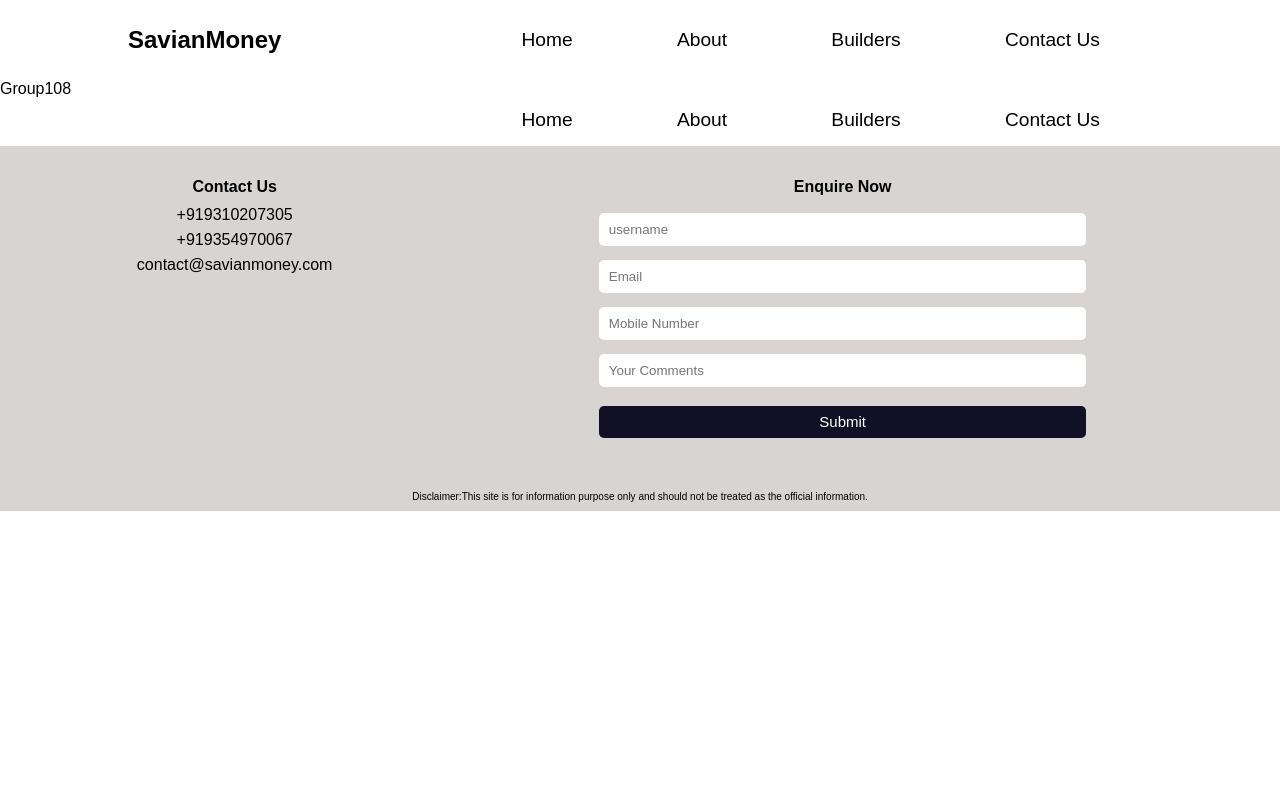
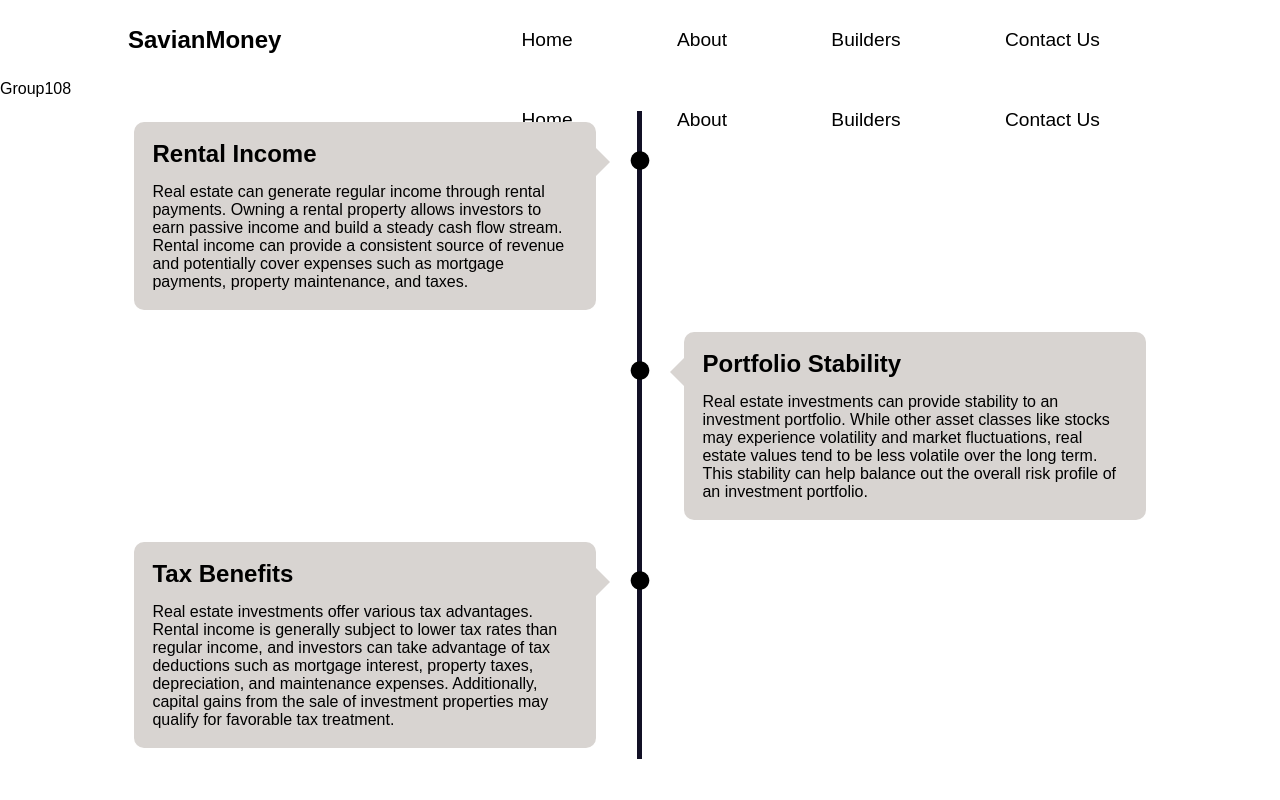
Before and after one commit to ns031/Savian_Money, a React (Create React App) app in the folder savian/: page /grp108 in a window 1280 px wide. Shown: the top 800 px of the page. Built offline with nearby package versions, Linux system fonts and the light colour scheme.

Commit message:
advantages timeline

```diff
--- a/savian/src/App.js
+++ b/savian/src/App.js
@@ -12,6 +12,7 @@ import Bhutani from './Allbuilders/Bhutani';
 import Gaurs from './Allbuilders/Gaurs';
 import Group108 from './Allbuilders/Group108';
 import Footer from './components/footer';
+import Advantages from './components/Advantages';
 
 
 function App() {
@@ -30,6 +31,7 @@ function App() {
         <Route path='/grp108' element={<Group108 />}></Route>
 
       </Routes>
+      <Advantages/>
       <Footer/>
    </>
   );
--- /dev/null
+++ b/savian/src/components/Advantages.css
@@ -0,0 +1,120 @@
+.timeline{
+    position: relative;
+    max-width: 1100px;
+    margin: 1% auto;
+}
+.container{
+    padding: 1% 4%;
+    position: relative;
+    width: 50%;
+    animation: movedown 1s linear forwards;
+    opacity: 0;
+}
+@keyframes movedown{
+    0%{
+        opacity: 1;
+        transform: translateY(-30px);
+    }
+    100%{
+        opacity: 1;
+        transform: translateY(0px);
+    }
+}
+.container:nth-child(2){
+    animation-delay: 1s;
+}
+.container:nth-child(3){
+    animation-delay: 2s;
+}
+.text-box{
+    padding: 4%;
+    background: rgba(216,212,209,255);
+    position: relative;
+    border-radius: 10px;
+}
+.left-container{
+    left: 0;
+}
+.right-container{
+    left: 50%;
+}
+.circle{
+    position: absolute;
+    width: 40px;
+    right: -20px;
+    top: 40px;
+    z-index: 10;
+    font-size: larger;
+}
+.right-container .circle{
+    left: -20px;
+}
+.timeline::after{
+    content: '';
+    background-color: rgba(17,16,37,255);
+    position: absolute;
+    height: 100%;
+    left: 50%;
+    width: 5px;
+    top: 0;
+    margin-left: -3px;
+    z-index: -1;
+    animation: moveline 3s linear forwards;
+}
+@keyframes moveline {
+    0%{
+        height: 0;
+    }
+    100%{
+        height: 100%;
+    }
+}
+.text-box h2{
+    font-weight: 700;
+    display: inline-block;
+    margin-bottom: 15px;
+}
+.left-container-arrow{
+    height: 0;
+    width: 0;
+    position: absolute;
+    top: 25px;
+    z-index: 1;
+    border-top: 15px solid transparent;
+    border-bottom: 15px solid transparent;
+    border-left: 15px solid rgba(216,212,209,255);
+    right: -14px;
+}
+.right-container-arrow{
+    height: 0;
+    width: 0;
+    position: absolute;
+    top: 25px;
+    z-index: 1;
+    border-top: 15px solid transparent;
+    border-bottom: 15px solid transparent;
+    border-right: 15px solid rgba(216,212,209,255);
+    left: -14px;
+}
+@media screen and (max-width: 700px){
+    .timeline::after{
+        left: 16px;
+        width: 3px;
+    }
+    .container{
+        width: 100%;
+        padding: 2% 6% 2% 8.5%;
+    }
+    .right-container{
+        left: 0;
+    }
+    .right-container .circle, .left-container .circle{
+        left: -6px;
+        font-size: large;
+    }
+    .left-container-arrow, .right-container-arrow{
+        border-left: 0;
+        border-right: 15px solid rgba(216,212,209,255);
+        left: -14px;
+    }
+}
--- a/savian/src/components/Advantages.jsx
+++ b/savian/src/components/Advantages.jsx
@@ -0,0 +1,38 @@
+import React from 'react'
+import './Advantages.css'
+import {FaCircle} from 'react-icons/fa'
+
+const Advantages = () => {
+  return (
+    <div className="timeline">
+        <div className="container left-container">
+          <FaCircle className='circle'/>
+            <div className="text-box">
+                <h2>Rental Income</h2>
+                <p>Real estate can generate regular income through rental payments. Owning a rental property allows investors to earn passive income and build a steady cash flow stream. Rental income can provide a consistent source of revenue and potentially cover expenses such as mortgage payments, property maintenance, and taxes.</p>
+                <span className='left-container-arrow'></span>
+            </div>
+        </div>
+
+        <div className="container right-container">
+          <FaCircle className='circle'/>
+            <div className="text-box">
+                <h2>Portfolio Stability</h2>
+                <p>Real estate investments can provide stability to an investment portfolio. While other asset classes like stocks may experience volatility and market fluctuations, real estate values tend to be less volatile over the long term. This stability can help balance out the overall risk profile of an investment portfolio.</p>
+                <span className='right-container-arrow'></span>
+            </div>
+        </div>
+
+        <div className="container left-container">
+          <FaCircle className='circle'/>
+            <div className="text-box">
+                <h2>Tax Benefits</h2>
+                <p>Real estate investments offer various tax advantages. Rental income is generally subject to lower tax rates than regular income, and investors can take advantage of tax deductions such as mortgage interest, property taxes, depreciation, and maintenance expenses. Additionally, capital gains from the sale of investment properties may qualify for favorable tax treatment.</p>
+                <span className='left-container-arrow'></span>
+            </div>
+        </div>
+    </div>
+  )
+}
+
+export default Advantages
```
